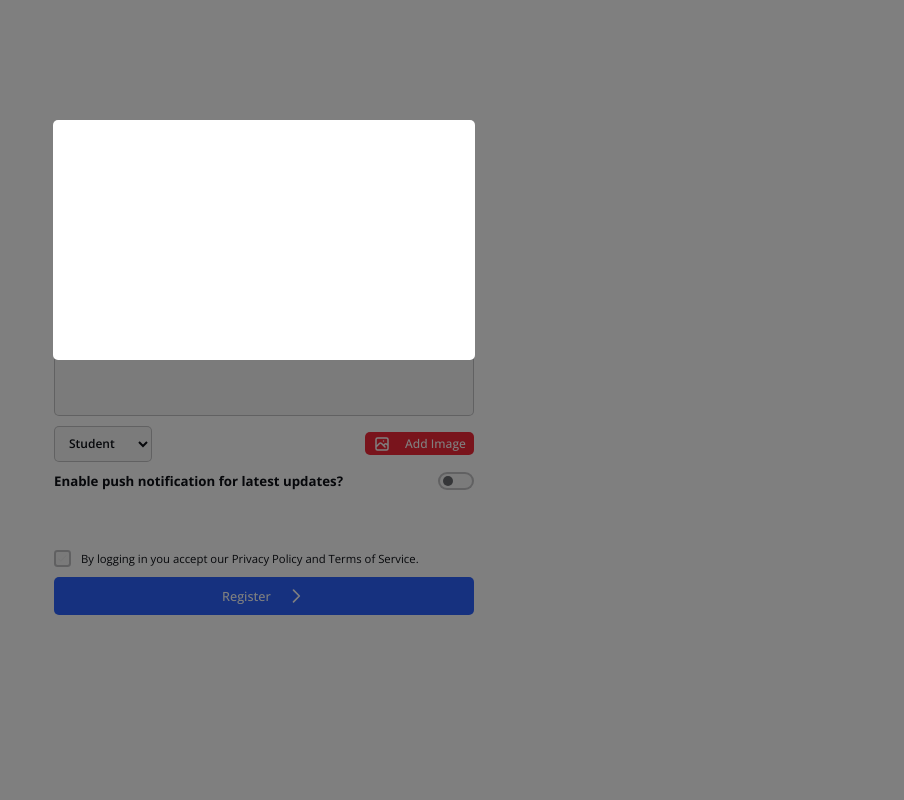
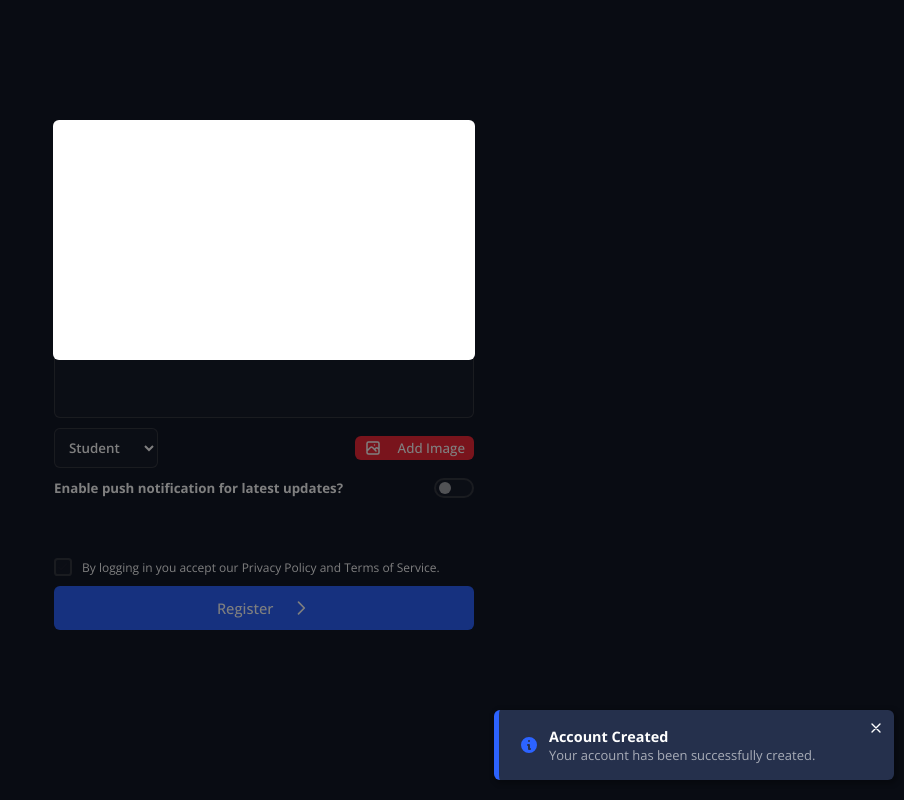
Before and after one commit to orted-org/simara, a React (Create React App) app: page / in a window 1280 px wide. Both pictures are taken after typing "Sample", "Sample" into the empty fields and a click on the button "Add Image". Shown: the whole page, without its empty margins (376-1280 px from the left). Built offline with nearby package versions, Linux system fonts and the light colour scheme.

Commit message:
Redesigned toast

```diff
--- a/src/Components/Icons.tsx
+++ b/src/Components/Icons.tsx
@@ -27,6 +27,20 @@ export const IconCheck = (
       strokeLinejoin="round"
       strokeWidth={2}
       d="M5 13l4 4L19 7"
+    />
+  </svg>
+);
+export const IconCheckCircle = (
+  <svg
+    xmlns="http://www.w3.org/2000/svg"
+    className="h-5 w-5"
+    viewBox="0 0 20 20"
+    fill="currentColor"
+  >
+    <path
+      fillRule="evenodd"
+      d="M10 18a8 8 0 100-16 8 8 0 000 16zm3.707-9.293a1 1 0 00-1.414-1.414L9 10.586 7.707 9.293a1 1 0 00-1.414 1.414l2 2a1 1 0 001.414 0l4-4z"
+      clipRule="evenodd"
     />
   </svg>
 );
@@ -114,6 +128,21 @@ export const IconExclamationCircle = (
   </svg>
 );
 
+export const IconExclamationCircleFilled = (
+  <svg
+    xmlns="http://www.w3.org/2000/svg"
+    className="h-5 w-5"
+    viewBox="0 0 20 20"
+    fill="currentColor"
+  >
+    <path
+      fillRule="evenodd"
+      d="M18 10a8 8 0 11-16 0 8 8 0 0116 0zm-7 4a1 1 0 11-2 0 1 1 0 012 0zm-1-9a1 1 0 00-1 1v4a1 1 0 102 0V6a1 1 0 00-1-1z"
+      clipRule="evenodd"
+    />
+  </svg>
+);
+
 export const IconExclamation = (
   <svg
     className="w-6 h-6"
@@ -131,22 +160,36 @@ export const IconExclamation = (
   </svg>
 );
 
-export const IconInformationCircle = (
+export const IconExclamationTriangle = (
   <svg
-    className="w-6 h-6"
-    fill="none"
-    stroke="currentColor"
-    viewBox="0 0 24 24"
     xmlns="http://www.w3.org/2000/svg"
+    className="h-5 w-5"
+    viewBox="0 0 20 20"
+    fill="currentColor"
   >
     <path
-      strokeLinecap="round"
-      strokeLinejoin="round"
-      strokeWidth={2}
-      d="M13 16h-1v-4h-1m1-4h.01M21 12a9 9 0 11-18 0 9 9 0 0118 0z"
+      fillRule="evenodd"
+      d="M8.257 3.099c.765-1.36 2.722-1.36 3.486 0l5.58 9.92c.75 1.334-.213 2.98-1.742 2.98H4.42c-1.53 0-2.493-1.646-1.743-2.98l5.58-9.92zM11 13a1 1 0 11-2 0 1 1 0 012 0zm-1-8a1 1 0 00-1 1v3a1 1 0 002 0V6a1 1 0 00-1-1z"
+      clipRule="evenodd"
     />
   </svg>
 );
+
+export const IconInformationCircle = (
+  <svg
+    xmlns="http://www.w3.org/2000/svg"
+    className="h-5 w-5"
+    viewBox="0 0 20 20"
+    fill="currentColor"
+  >
+    <path
+      fillRule="evenodd"
+      d="M18 10a8 8 0 11-16 0 8 8 0 0116 0zm-7-4a1 1 0 11-2 0 1 1 0 012 0zM9 9a1 1 0 000 2v3a1 1 0 001 1h1a1 1 0 100-2v-3a1 1 0 00-1-1H9z"
+      clipRule="evenodd"
+    />
+  </svg>
+);
+
 export const IconPhotograph = (
   <svg
     className="w-6 h-6"
--- a/src/Components/Toast.tsx
+++ b/src/Components/Toast.tsx
@@ -3,9 +3,9 @@ import styled from "styled-components";
 import { useSimara } from "../Global/Context";
 import { ISimaraThemeData } from "../Global/Interface";
 import {
-  IconCheck,
-  IconExclamation,
-  IconExclamationCircle,
+  IconCheckCircle,
+  IconExclamationCircleFilled,
+  IconExclamationTriangle,
   IconInformationCircle,
   IconX,
 } from "./Icons";
@@ -15,9 +15,10 @@ const STC = styled.div`
   box-sizing: border-box;
   max-width: 100%;
   width: 400px;
+  min-height: 70px;
   height: fit-content;
   border-radius: ${(p) => p.theme.borderRadius + "px"};
-  border: 1px solid ${(p) => p.theme.intentColor};
+  border-left: solid 5px ${(p) => p.theme.intentColor};
   background: ${(p) => p.theme.background};
   overflow: hidden;
   padding: 10px;
@@ -25,36 +26,42 @@ const STC = styled.div`
   margin-top: 10px;
   font-size: small;
   translate: all 0.3s;
-  box-shadow: 0 0 0 3px ${(p) => p.theme.boxShadowColor};
+  box-shadow: ${(p) => p.theme.boxShadow.largeScreen};
   z-index: 98;
+  transition: all 0.3s;
+  &:hover{
+    box-shadow: none;
+  }
+  @media (max-width: 480px) {
+    box-shadow: ${(p) => p.theme.boxShadow.smallScreen};
+    border-left: none;
+    border-bottom: solid 5px ${(p) => p.theme.intentColor};
+  }
 `;
 function getToastTheme(p: ToastProps, baseTheme: ISimaraThemeData) {
   let intentColor = baseTheme.Colors.primary.dil0;
-  let boxShadowColor = baseTheme.Colors.primary.dil90;
   let icon = IconInformationCircle;
+  let boxShadow = {largeScreen: "2px 2px 5px 2px #00000047", smallScreen: "0px 2px 5px 2px #00000047"};
   switch (p.intent) {
     case "danger":
       intentColor = baseTheme.Colors.danger.dil0;
-      boxShadowColor = baseTheme.Colors.danger.dil90;
-      icon = IconExclamationCircle;
+      icon = IconExclamationCircleFilled;
       break;
     case "success":
       intentColor = baseTheme.Colors.success.dil0;
-      boxShadowColor = baseTheme.Colors.success.dil90;
-      icon = IconCheck;
+      icon = IconCheckCircle;
       break;
     case "warning":
       intentColor = baseTheme.Colors.warning.dil0;
-      boxShadowColor = baseTheme.Colors.warning.dil90;
-      icon = IconExclamation;
+      icon = IconExclamationTriangle;
       break;
   }
   return {
-    boxShadowColor,
     intentColor,
     borderRadius: baseTheme.BorderRadius,
     icon,
-    background: baseTheme.Colors.background,
+    background: baseTheme.Colors.secBackground,
+    boxShadow,
   };
 }
 
@@ -96,19 +103,20 @@ function Toast(props: ToastProps) {
         style={{
           borderRadius: "50%",
           flex: "0 0 auto",
-          marginRight: "10px",
+          margin: "auto",
+          padding: "5px 10px",
         }}
       >
         {toastTheme.icon}
       </IconWrapper>
-      <div style={{ flex: "1 1 auto" }}>
+      <div style={{ flex: "1 1 auto", margin: "auto" }}>
         <b
           style={{
-            filter: "brightness(70%)",
+            color: simara.Colors.text.dil0,
+            fontSize: "0.9rem",
             padding: "0",
             margin: "0",
-            color: toastTheme.intentColor,
-            fontWeight: 600,
+            fontWeight: 700,
           }}
         >
           {props.title}
@@ -125,7 +133,7 @@ function Toast(props: ToastProps) {
       </div>
       <div onClick={props.onClose}>
         <IconWrapper
-          color={toastTheme.intentColor}
+          color={simara.Colors.text.dil0}
           cSize="small"
           style={{
             borderRadius: "50%",
--- a/src/Demo.tsx
+++ b/src/Demo.tsx
@@ -116,6 +116,11 @@ function Demo() {
               intent="danger"
               iconBefore={IconPhotograph}
               onClick={() => {
+                toast({
+                  title: "Account Created",
+                  duration: 10000,
+                  message: "Your account has been successfully created.",
+                });
                 setModal(true);
               }}
             >
@@ -136,6 +141,12 @@ function Demo() {
             <Switch
               isOn={noti}
               onTap={() => {
+                toast({
+                  intent: "success",
+                  title: "Account Created",
+                  duration: 10000,
+                  message: "Your account has been successfully created.",
+                });
                 setNoti((ps) => !ps);
               }}
             />
@@ -145,6 +156,12 @@ function Demo() {
             isChecked={terms}
             onTap={() => {
               setTerms((ps) => !ps);
+              toast({
+                intent: "warning",
+                title: "Account Created",
+                duration: 10000,
+                message: "Your account has been successfully created.",
+              });
             }}
             cSize="small"
             label="By logging in you accept our Privacy Policy and Terms of Service."
@@ -156,12 +173,11 @@ function Demo() {
             iconAfter={IconChevronRight}
             onClick={() => {
               toast({
-                intent: "success",
+                intent: "danger",
                 title: "Account Created",
-                duration: 5000,
+                duration: 10000,
                 message: "Your account has been successfully created.",
               });
-              setLoading((ps) => !ps);
             }}
             cSize="large"
             style={{ width: "100%", marginTop: "10px" }}
--- a/src/Global/Interface.ts
+++ b/src/Global/Interface.ts
@@ -7,6 +7,7 @@ interface IColor {
 interface ISimaraThemeData {
   Colors: {
     background: string;
+    secBackground: string;
     primary: IColor;
     success: IColor;
     danger: IColor;
--- a/src/Global/ThemeData.ts
+++ b/src/Global/ThemeData.ts
@@ -2,7 +2,8 @@ import { ISimaraThemeData } from "./Interface";
 
 export const SimaraDarkTheme: ISimaraThemeData = {
   Colors: {
-    background: "#121827",
+    background: "rgba(18, 24, 39, 1)",
+    secBackground: "rgba(37, 48, 76, 1)",
     primary: {
       dil0: "rgba(44,99,255)",
       dil30: "rgba(44,99,255,0.9)",
@@ -49,6 +50,7 @@ export const SimaraDarkTheme: ISimaraThemeData = {
 export const SimaraLightTheme: ISimaraThemeData = {
   Colors: {
     background: "#ffffff",
+    secBackground: "rgba(250, 250, 250, 1)",
     primary: {
       dil0: "rgba(44,99,255)",
       dil30: "rgba(44,99,255,0.9)",
--- a/src/index.tsx
+++ b/src/index.tsx
@@ -9,13 +9,7 @@ ReactDOM.render(
   <React.StrictMode>
     <SimaraThemeContext.Provider
       value={{
-        themeData: {
-          ...SimaraLightTheme,
-          BorderRadius: 5,
-          SmallHeight: 34,
-          MediumHeight: 36,
-          LargeHeight: 38,
-        },
+        themeData: SimaraDarkTheme,
       }}
     >
       <ToastManager>
```
